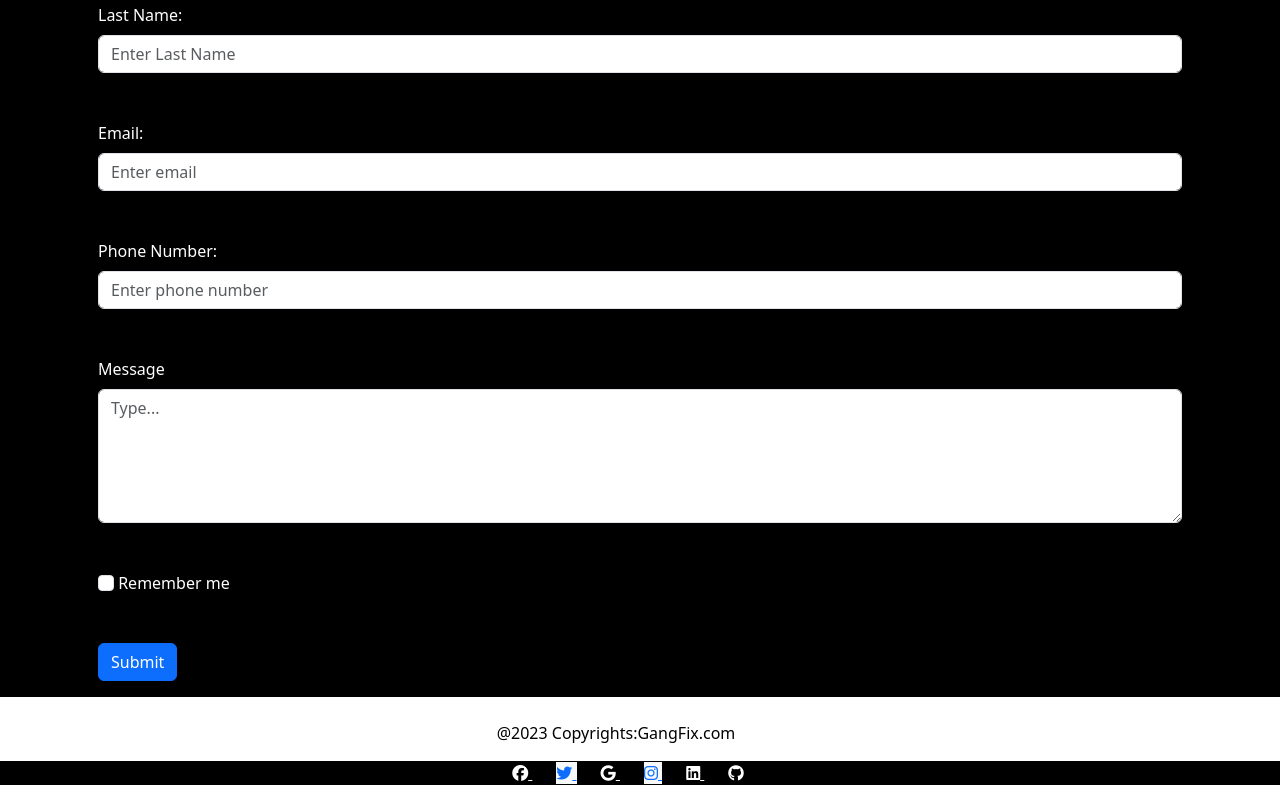
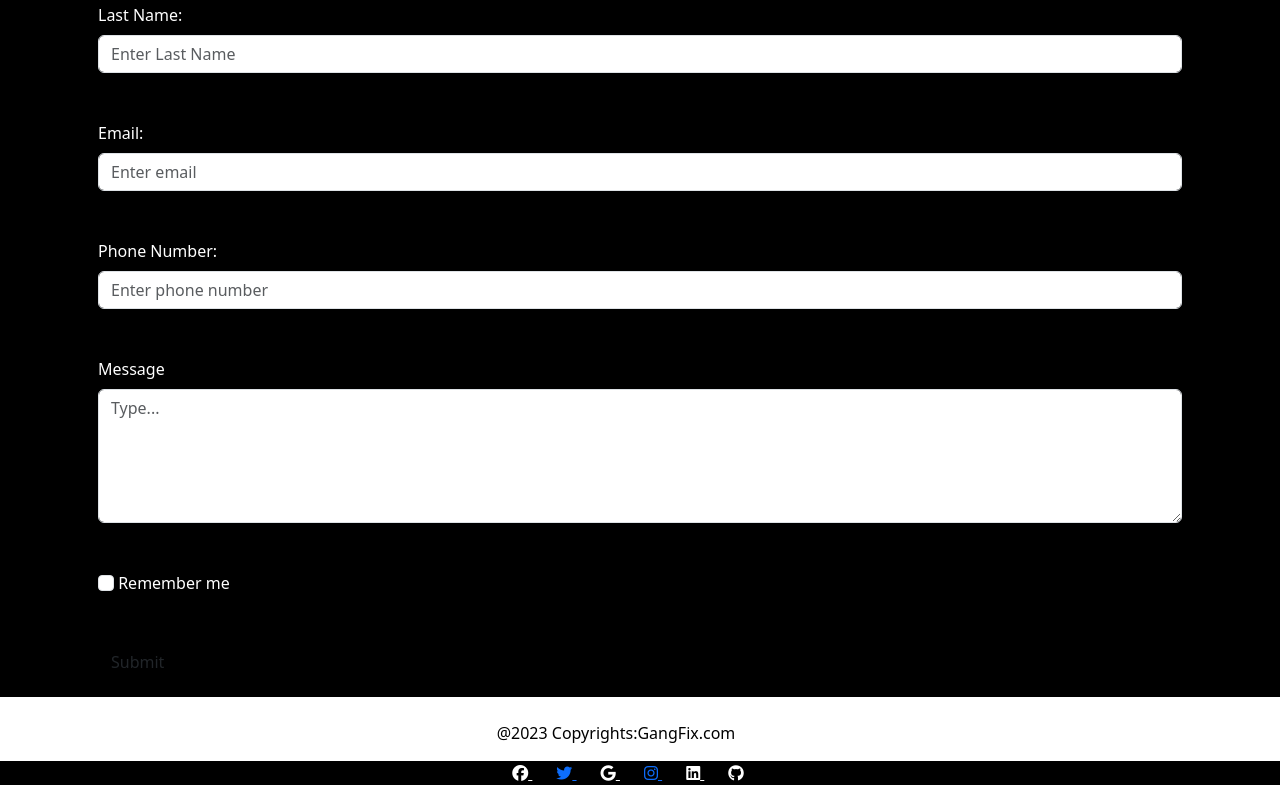
Before and after one commit to vk-77-07/GangFix.io, a plain HTML site: page index.html in a window 1280 px wide. Shown: the part 1864-2673 px from the top of the page. Drawn offline with nearby package versions, Linux system fonts and the light colour scheme.

Commit message:
Update index.html

```diff
--- a/index.html
+++ b/index.html
@@ -156,7 +156,7 @@
                       </label>
                     </div>
                     <div class="p-3">
-                        <button type="submit" class="btn btn-primary">Submit</button>
+                        <button type="submit" class="btn btn-black">Submit</button>
                       </div>
                   </form>
             </div>
@@ -172,13 +172,13 @@
                         <a href="" class="me-4 text-reset">
                             <i class="fa-brands fa-facebook" style="color: #ffffff;"></i>
                         </a>
-                        <a href="https://twitter.com/acefix_in?t=sZMXT2VGxGlqxAucp1mbTA&s=09" class="bg-light me-4">
+                        <a href="https://twitter.com/acefix_in?t=sZMXT2VGxGlqxAucp1mbTA&s=09" class="me-4">
                           <i class="fab fa-twitter"></i>
                         </a>
                         <a href="" class="me-4 text-reset">
                           <i class="fab fa-google"></i>
                         </a>
-                        <a href="https://instagram.com/acefix_in" class="bg-light me-4">
+                        <a href="https://instagram.com/acefix_in" class=" me-4">
                           <i class="fab fa-instagram"></i>
                         </a>
                         <a href="" class="me-4 text-reset">
```
